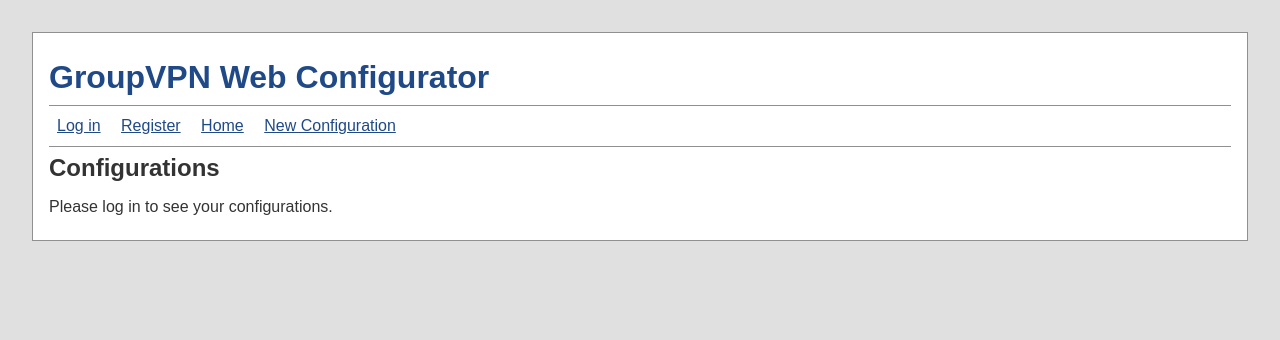
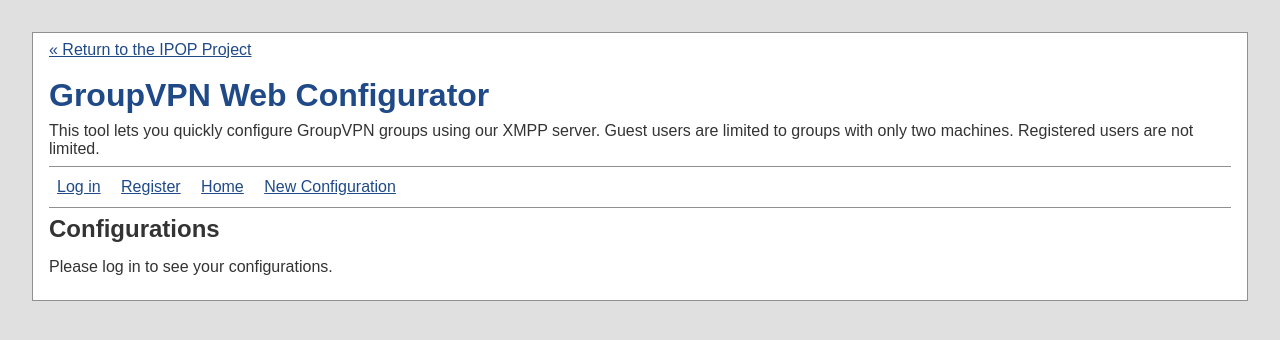
Before and after one commit to kalgynirae/groupvpn-webui, a Django app: page /config/ in a window 1280 px wide. Shown: the top 340 px of the page. Run offline with Django 3.2, Linux system fonts and the light colour scheme; parts of the project's set-up code (start-up, migrations or seed data) failed here and were passed over; some web fonts are replaced.

Commit message:
Add short description to base template

```diff
--- a/groupvpn_webui/static/groupvpn_webui/style.css
+++ b/groupvpn_webui/static/groupvpn_webui/style.css
@@ -26,6 +26,7 @@
     color: #333;
     font-family: 'Droid Sans', sans-serif;
     padding: 1rem;
+    padding-top: 0;
 }
 h1, h2, h3 {
     margin: 0;
@@ -33,6 +34,7 @@
 }
 h1 {
     color: #204a87;
+    padding-bottom: 0;
 }
 nav {
     border-top: solid 1px #909090;
--- a/groupvpn_webui/templates/base.html
+++ b/groupvpn_webui/templates/base.html
@@ -2,15 +2,20 @@
 <!DOCTYPE html>
 <html lang=en>
 <head>
+  <meta charset="utf-8">
   <title>GroupVPN Web Configurator</title>
   <link rel=stylesheet href="{% static "groupvpn_webui/style.css" %}">
   {% block extracss %}{% endblock %}
 </head>
 <body>
+<p><a href="http://ipop-project.org/">« Return to the IPOP Project</a>
 <h1>GroupVPN Web Configurator</h1>
+<p>This tool lets you quickly configure GroupVPN groups using our XMPP server.
+Guest users are limited to groups with only two machines. Registered users are
+not limited.
 <nav>
   {% if user.is_authenticated %}
-  <a href="/user/logout/">Log out</a>
+  <a href="/user/logout/">Log out ({{ user.email }})</a>
   {% else %}
   <a href="/user/login/">Log in</a>
   <a href="/user/register/">Register</a>
```
